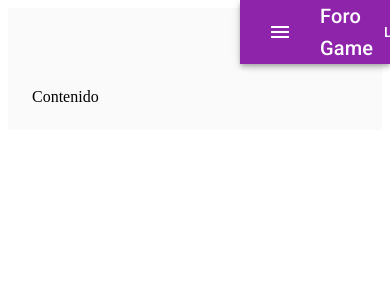
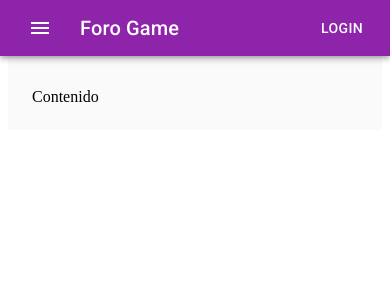
Before and after one commit to alfredomtzg/React-and-Material-UI, a React (Create React App) app: page / in a window 390 px wide. Shown: the top 300 px of the page. Built offline with nearby package versions, Linux system fonts and the light colour scheme.

Commit message:
hidden Navbar

```diff
--- a/src/components/Navbar.jsx
+++ b/src/components/Navbar.jsx
@@ -12,8 +12,10 @@ const useStyles = makeStyles(theme => ({
     flexGrow: 1
   },
   AppBar: {
-    width: `calc(100% - ${240}px)`,
-    marginLeft: 240,
+    [theme.breakpoints.up('sm')]: {
+      width: `calc(100% - ${240}px)`,
+      marginLeft: 240,
+    }
   }
 }))
 
```
